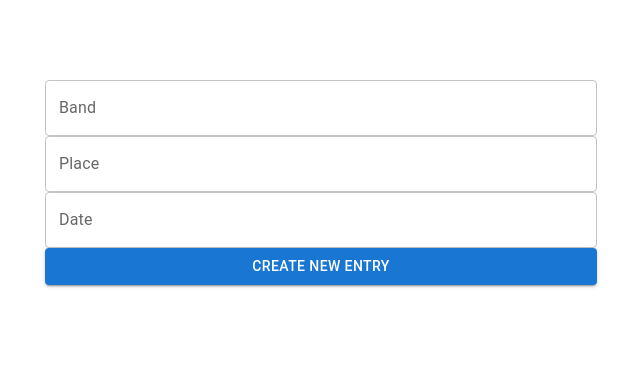
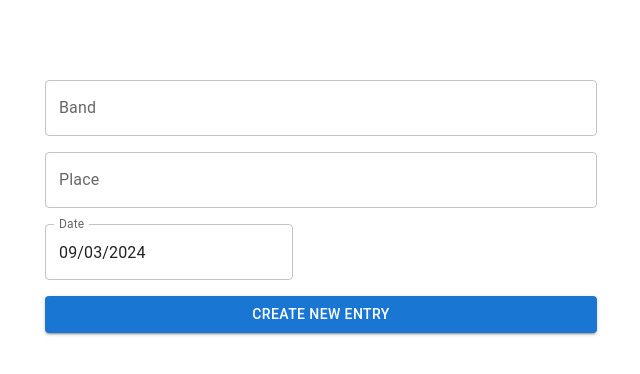
Before and after one commit to sebwieland/ConcertJournalApp, a React (Create React App) app: page /new-entry in a window 1280 px wide. Shown: the top 374 px of the page, without its empty margins (319-959 px from the left). Built offline with nearby package versions, Linux system fonts and the light colour scheme.

Commit message:
Added date picker functionality with MUI and dayjs 📆

```diff
--- a/package.json
+++ b/package.json
@@ -12,6 +12,7 @@
     "@types/react-dom": "^18.3.0",
     "@mui/material": "^6.0.1",
     "@mui/x-data-grid": "^7.15.0",
+    "@mui/x-date-pickers": "^7.15.0",
     "@mui/icons-material": "^6.0.1",
     "@emotion/styled": "^11.13.0",
     "axios": "^1.7.7",
@@ -19,7 +20,8 @@
     "react-dom": "^18.3.1",
     "typescript": "^4.9.5",
     "web-vitals": "^2.1.4",
-    "react-router-dom": "^6.26.1"
+    "react-router-dom": "^6.26.1",
+    "dayjs": "^1.11.13"
   },
   "devDependencies": {
     "react-scripts": "^5.0.1"
--- a/src/App.tsx
+++ b/src/App.tsx
@@ -1,7 +1,9 @@
 import React from 'react';
 import LandingPage from "./components/LandingPage";
-import { BrowserRouter, Route, Routes } from 'react-router-dom';
 import CreateNewEntryFormPage from "./components/NewDataEntryPage";
+import {BrowserRouter, Route, Routes} from 'react-router-dom';
+import {LocalizationProvider} from '@mui/x-date-pickers';
+import {AdapterDayjs} from '@mui/x-date-pickers/AdapterDayjs';
 
 interface AppProps {
     // No props needed for this component
@@ -10,14 +12,18 @@ interface AppProps {
 class App extends React.Component<AppProps, {}> {
     render() {
         return (
-            <BrowserRouter>
-                <Routes>
-                    <Route path="/" element={<LandingPage />} />
-                    <Route path="/new-entry" element={<CreateNewEntryFormPage />} />
-                </Routes>
-            </BrowserRouter>
+            <LocalizationProvider dateAdapter={AdapterDayjs}> {
+                <BrowserRouter>
+                    <Routes>
+                        <Route path="/" element={<LandingPage/>}/>
+                        <Route path="/new-entry" element={<CreateNewEntryFormPage/>}/>
+                    </Routes>
+                </BrowserRouter>
+            }
+            </LocalizationProvider>
         );
     }
 }
 
+
 export default App;
--- a/src/components/NewDataEntryPage.tsx
+++ b/src/components/NewDataEntryPage.tsx
@@ -3,11 +3,13 @@ import {Container, Grid2, TextField} from "@mui/material";
 import Button from "@mui/material/Button";
 import {useNavigate} from "react-router-dom";
 import axios from "axios";
+import {DatePicker} from "@mui/x-date-pickers";
+import dayjs from "dayjs";
 
 const CreateNewEntryFormPage = () => {
     const [band, setBand] = useState('');
     const [place, setPlace] = useState('');
-    const [date, setDate] = useState('');
+    const [date, setDate] = useState(dayjs());
     const [message, setMessage] = useState('');
     const navigate = useNavigate()
 
@@ -38,6 +40,7 @@ const CreateNewEntryFormPage = () => {
                         variant="outlined"
                         fullWidth
                         value={band}
+                        sx={{ marginBottom: 2 }}
                         onChange={(event) => setBand(event.target.value)}
                     />
                 </Grid2>
@@ -47,16 +50,16 @@ const CreateNewEntryFormPage = () => {
                         variant="outlined"
                         fullWidth
                         value={place}
+                        sx={{ marginBottom: 2 }}
                         onChange={(event) => setPlace(event.target.value)}
                     />
                 </Grid2>
                 <Grid2>
-                    <TextField
+                    <DatePicker
                         label="Date"
-                        variant="outlined"
-                        fullWidth
-                        value={date}
-                        onChange={(event) => setDate(event.target.value)}
+                        value= {date}
+                        sx={{ marginBottom: 2 }}
+                        onChange={(newValue) => setDate(newValue? newValue : dayjs())}
                     />
                 </Grid2>
                 <Grid2>
@@ -64,6 +67,7 @@ const CreateNewEntryFormPage = () => {
                         variant="contained"
                         color="primary"
                         fullWidth
+                        sx={{ marginBottom: 2 }}
                         onClick={handleSubmit}
                     >
                         Create New Entry
```
